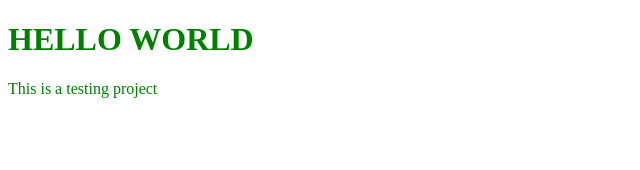
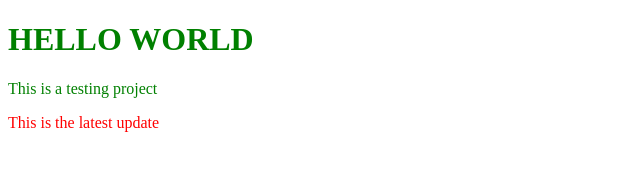
Before and after one commit to teekaytech/Queries, a plain HTML site: page index.html in a window 1280 px wide. Shown: the whole page, without its empty margins (0-640 px from the left). Drawn offline with Linux system fonts and the light colour scheme.

Commit message:
Add a new element to index file, includig the styling.

```diff
--- a/index.html
+++ b/index.html
@@ -10,5 +10,6 @@
   <body>
     <h1>Hello world</h1>
     <p>This is a testing project</p>
+    <article>This is the latest update</article>
   </body>
 </html>
--- a/style2.css
+++ b/style2.css
@@ -1,3 +1,7 @@
 h1 {
   text-transform: uppercase;
 }
+
+article {
+  color: red;
+}
```
